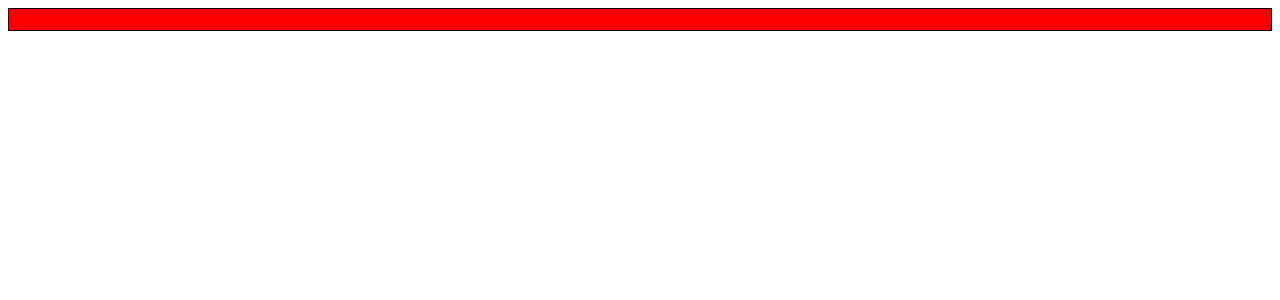
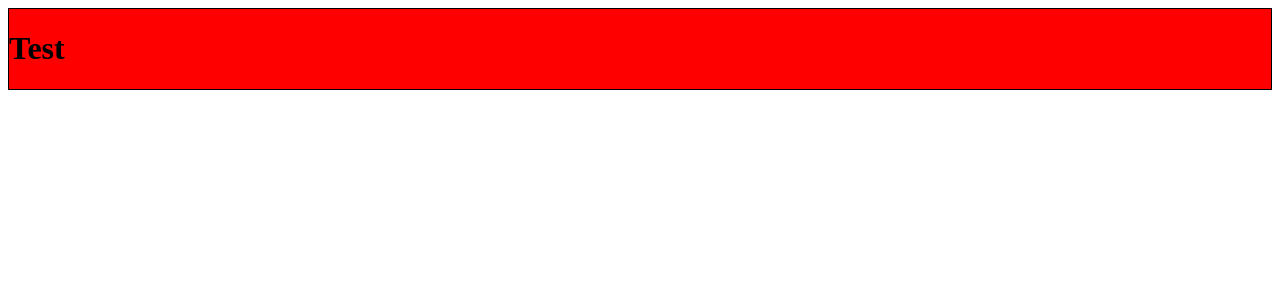
Before and after one commit to mujaheed13/skills-github-pages, a Jekyll site: the page built from _posts/2023-09-14-blog1.md, in a window 1280 px wide. Shown: the top 300 px of the page. Built offline with Jekyll 4.4.1, drawn with Linux system fonts in a browser that asks for light colours; our own code applies the rules of GitHub Pages for plain Markdown files.

Commit message:
Update post.html

```diff
--- a/_layouts/post.html
+++ b/_layouts/post.html
@@ -7,6 +7,6 @@
   }
 </style>
 <div class="container">
-  <h1> {{ post.title }} </h1>
+  <h1> {{ post.title }} Test </h1>
     {{ content }}
 </div>
```
